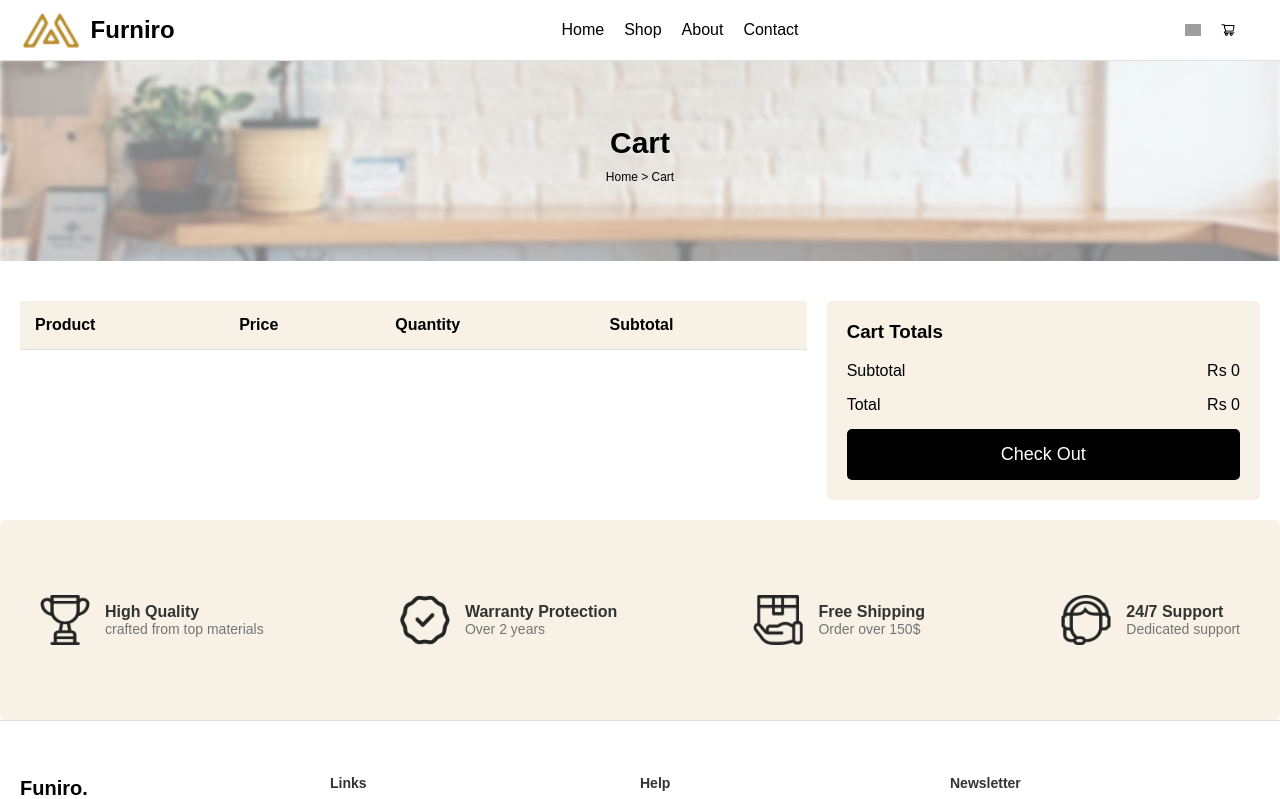
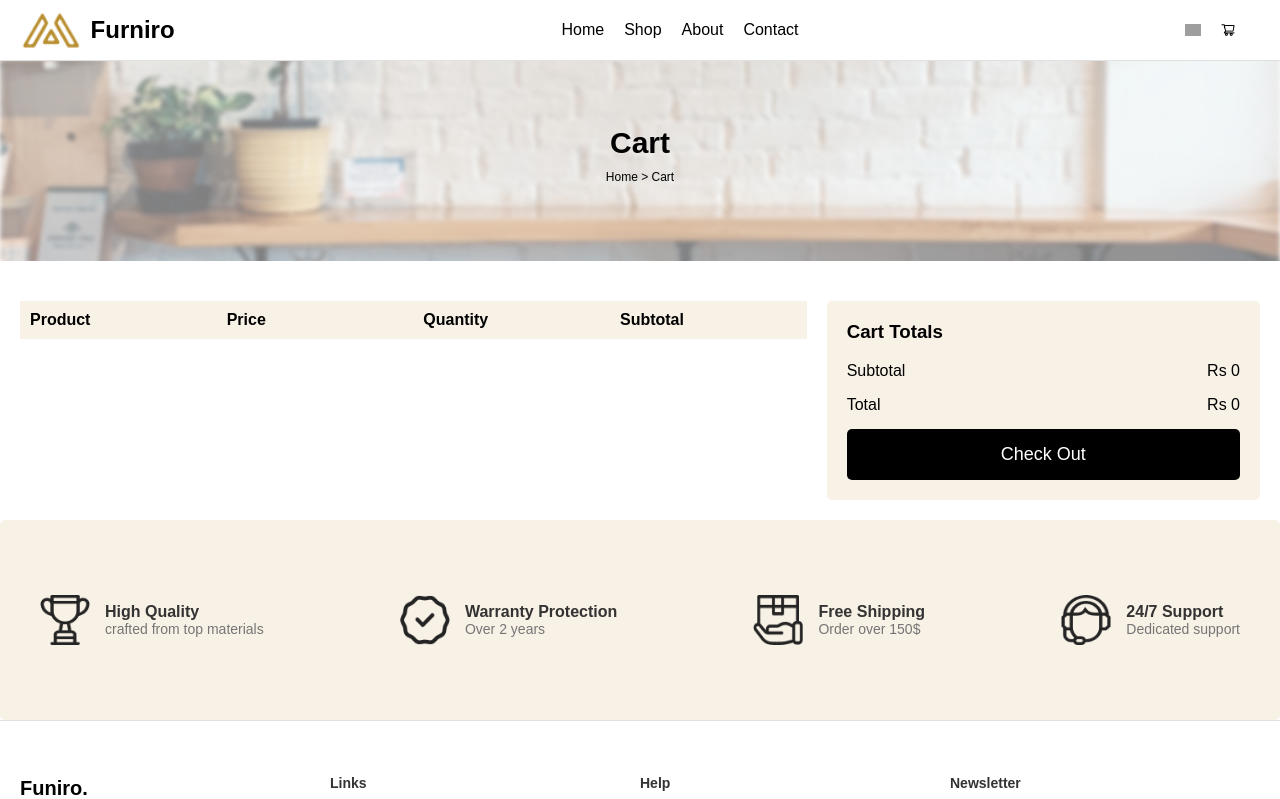
Before and after one commit to guiiBecker/ecommerce-front, a React (Create React App) app: page /cart in a window 1280 px wide. Shown: the top 799 px of the page. Built offline with nearby package versions, Linux system fonts and the light colour scheme; grey boxes are pictures that could not be loaded.

Commit message:
feat(style): change the styles

```diff
--- a/src/components/Checkout.css
+++ b/src/components/Checkout.css
@@ -16,10 +16,11 @@
   .cart-items table {
     width: 100%;
     border-collapse: collapse;
+    table-layout: fixed;
   }
 
   .cart-items th, .cart-items td {
-    text-align: left;
+    text-align: center;
     padding: 15px;
     border-bottom: 1px solid #e0e0e0;
   }
@@ -43,6 +44,7 @@
   .cart-item-quantity {
     display: flex;
     align-items: center;
+    justify-content: center;
   }
 
   .cart-item-quantity input {
@@ -50,6 +52,30 @@
     text-align: center;
     margin: 0 10px;
   }
+  .cart-items table {
+    border-collapse: collapse;
+    width: 100%;
+}
+
+.cart-items td,
+.cart-items th {
+    border: none; /* Remove as bordas das células */
+    padding: 10px; /* Adicione um pouco de padding para espaçamento */
+    text-align: left;
+    vertical-align: middle;
+}
+
+/* Remove as bordas do lado esquerdo do botão de quantidade */
+.cart-item .cart-item-quantity input {
+    border-left: none;
+}
+
+/* Estilo para o botão de remover, se necessário */
+.cart-item button {
+    background: none;
+    border: none;
+    cursor: pointer;
+}
 
   .cart-totals {
     flex: 1;
--- a/src/components/Dashboard.css
+++ b/src/components/Dashboard.css
@@ -67,7 +67,7 @@
   border: 1px solid #e0e0e0;
   padding: 15px;
   border-radius: 5px;
-  text-align: center;
+  text-align: left;
   transition: box-shadow 0.3s ease, transform 0.3s ease;
   position: relative; /* Positioning for hover effect */
   background-color: white;
@@ -80,7 +80,7 @@
 /* Image styling */
 .product-card img {
   max-width: 100%;
-  height: 60%;
+  height: 70%;
   border-radius: 5px;
   transition: transform 0.3s ease; /* Transition for zoom effect on hover */
 }
@@ -185,3 +185,24 @@
     background-color: #ff6f61;
     color: white;
   }
+
+  /* Remove qualquer estilo padrão de link */
+.product-link {
+  text-decoration: none;
+  color: inherit;
+}
+
+.product-link:hover {
+  text-decoration: none; /* Certifique-se de que o sublinhado não apareça no hover */
+  color: inherit;
+}
+
+.priced{
+  color: black;
+  font-size: 15px;
+}
+
+.desc{
+  color: #757575;
+  font-size: 13px;
+}
--- a/src/components/Dashboard.js
+++ b/src/components/Dashboard.js
@@ -79,8 +79,8 @@ const Dashboard = () => {
              <Link to={`/product/${product.id}`} className="product-link">
               <img src={product.imageUrl} alt={product.name} />
               <h3>{product.name}</h3>
-              <p>{product.description}</p>
-              <span className="price">Rp {product.price.toLocaleString()}</span>
+              <p className='desc'>{product.description}</p>
+              <span className="priced">Rp {product.price.toLocaleString()}</span>
             </Link>
             <button className="add-to-cartD" onClick={() => handleAddToCart(product)}>Add to cart</button>
             <div className="social-actions">
--- a/src/components/ProductPage.css
+++ b/src/components/ProductPage.css
@@ -34,7 +34,7 @@
 
   .price {
     font-size: 24px;
-    color: #ff6f61;
+    color: rgba(0, 0, 0, 0.499);
     margin-bottom: 15px;
   }
 
```
